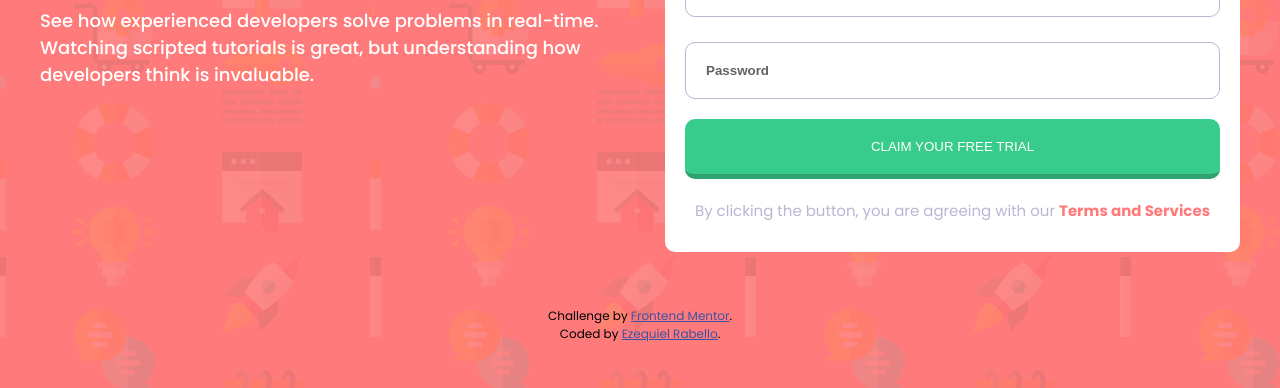
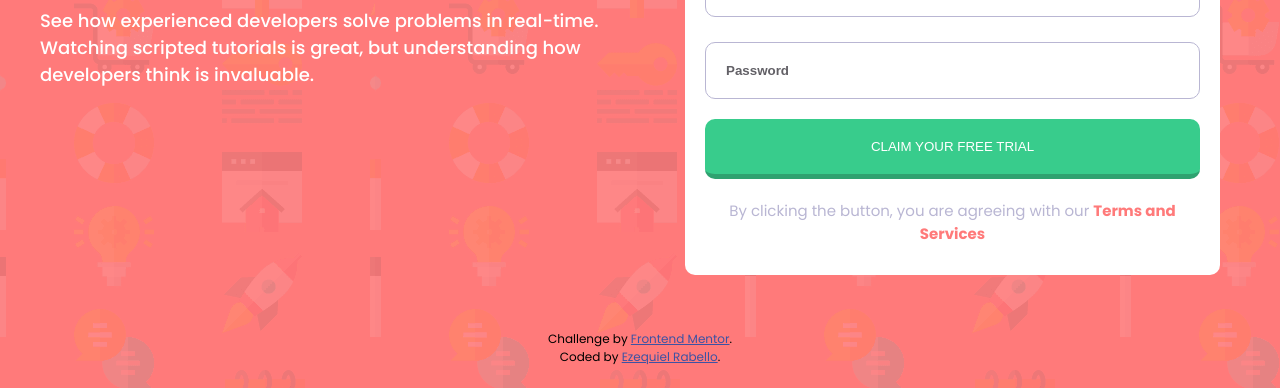
Before and after one commit to ezequielrabello/signup-form, a plain HTML site: page index.html in a window 1280 px wide. Shown: the part 412-800 px from the top of the page. Drawn offline with Linux system fonts and the light colour scheme.

Commit message:
Update style.css

```diff
--- a/style.css
+++ b/style.css
@@ -46,6 +46,10 @@ main p {
     font-weight: 500;
     margin: 2rem auto 0;
     font-size: 1.8rem;
+}
+
+.form {
+    margin: 0 2rem;
 }
 
 .trial {
```
